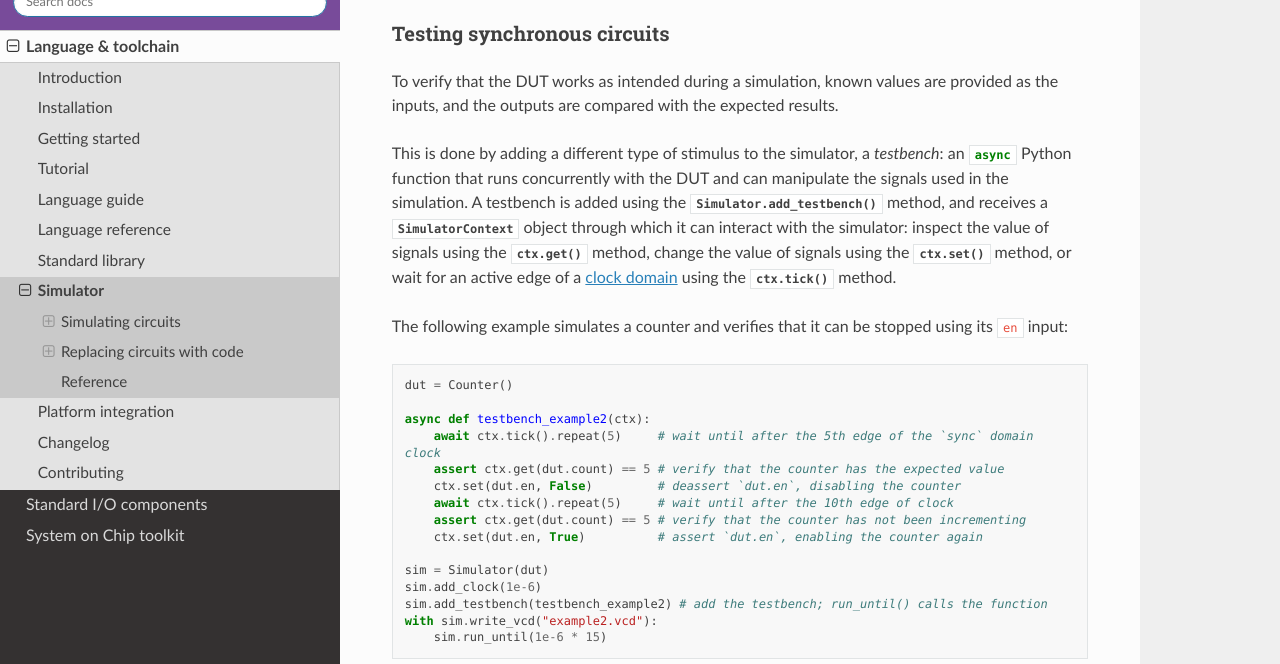
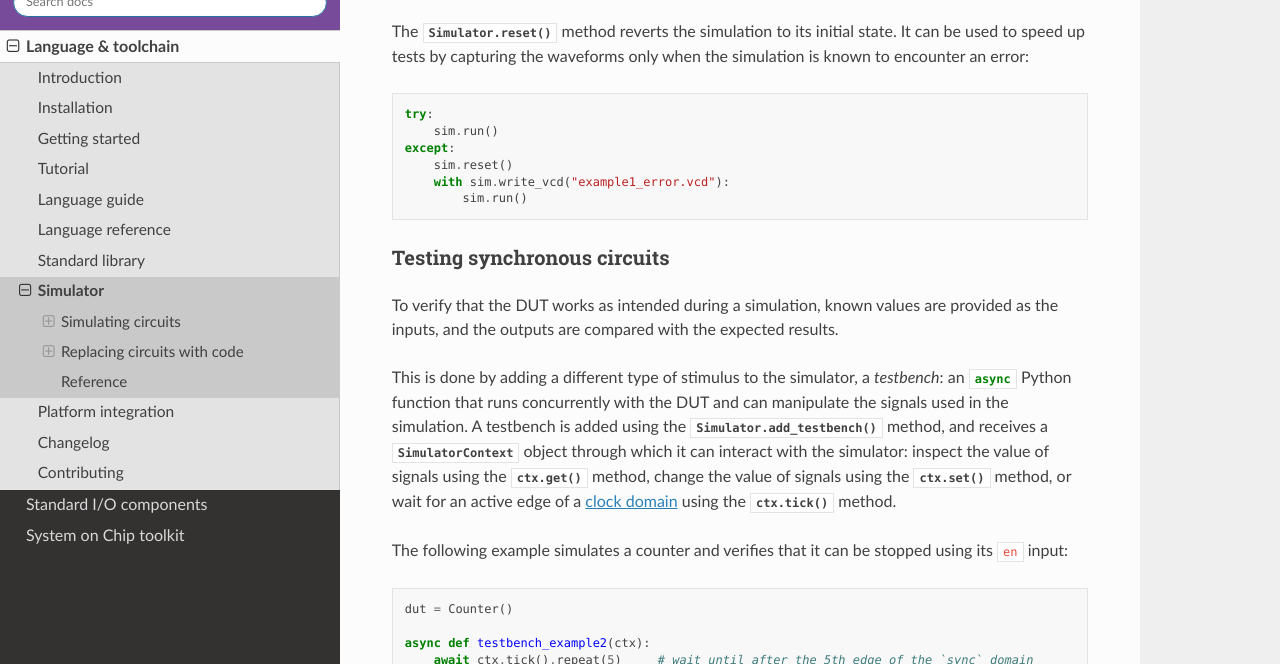
Before and after one commit to amaranth-lang/amaranth, a Sphinx documentation site: the page built from docs/simulator.rst, in a window 1280 px wide and 900 px high, scrolled down 1454 px, cut to the strip 236-900 px from the top of the window. Built offline with Sphinx 7.4.7 and the Read the Docs theme 2.0.0, drawn with Linux system fonts in a browser that asks for light colours; pages that are not in the unit, such as notebooks, are missing from menus; the version number could not be read and is left out.

Commit message:
docs/simulator: improve explanation for resetting the simulation.

```diff
--- a/docs/simulator.rst
+++ b/docs/simulator.rst
@@ -87,6 +87,17 @@ The captured data is saved to a :abbr:`VCD` file :file:`example1.vcd`, which can
              "data": ["0","1","2","3","4","5","6","7","8","9","10","11","12","13","14","15"]}
         ]
     }
+
+The :meth:`Simulator.reset` method reverts the simulation to its initial state. It can be used to speed up tests by capturing the waveforms only when the simulation is known to encounter an error:
+
+.. testcode::
+
+    try:
+        sim.run()
+    except:
+        sim.reset()
+        with sim.write_vcd("example1_error.vcd"):
+            sim.run()
 
 
 Testing synchronous circuits
```
Also changed, not shown: 1 other file.
